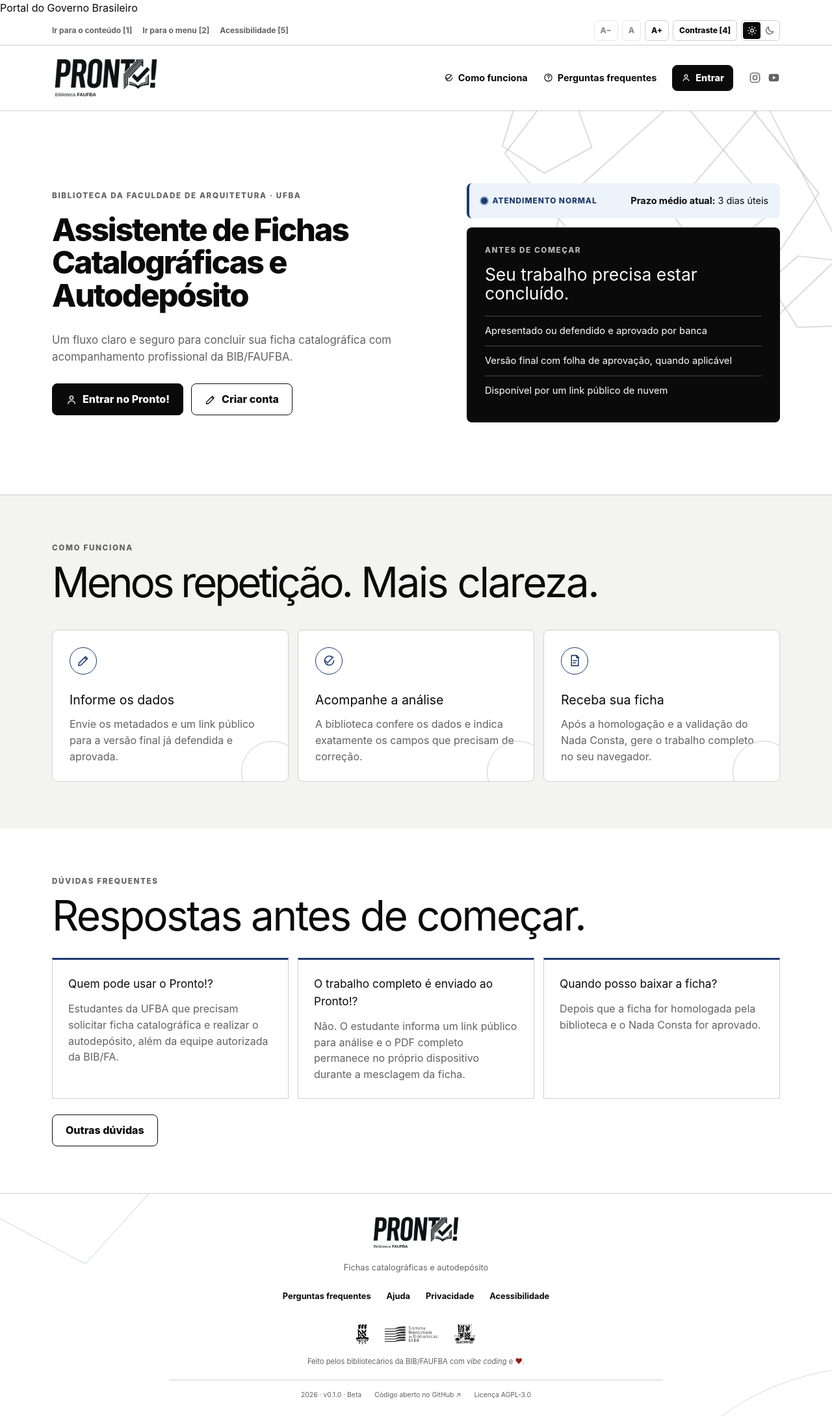
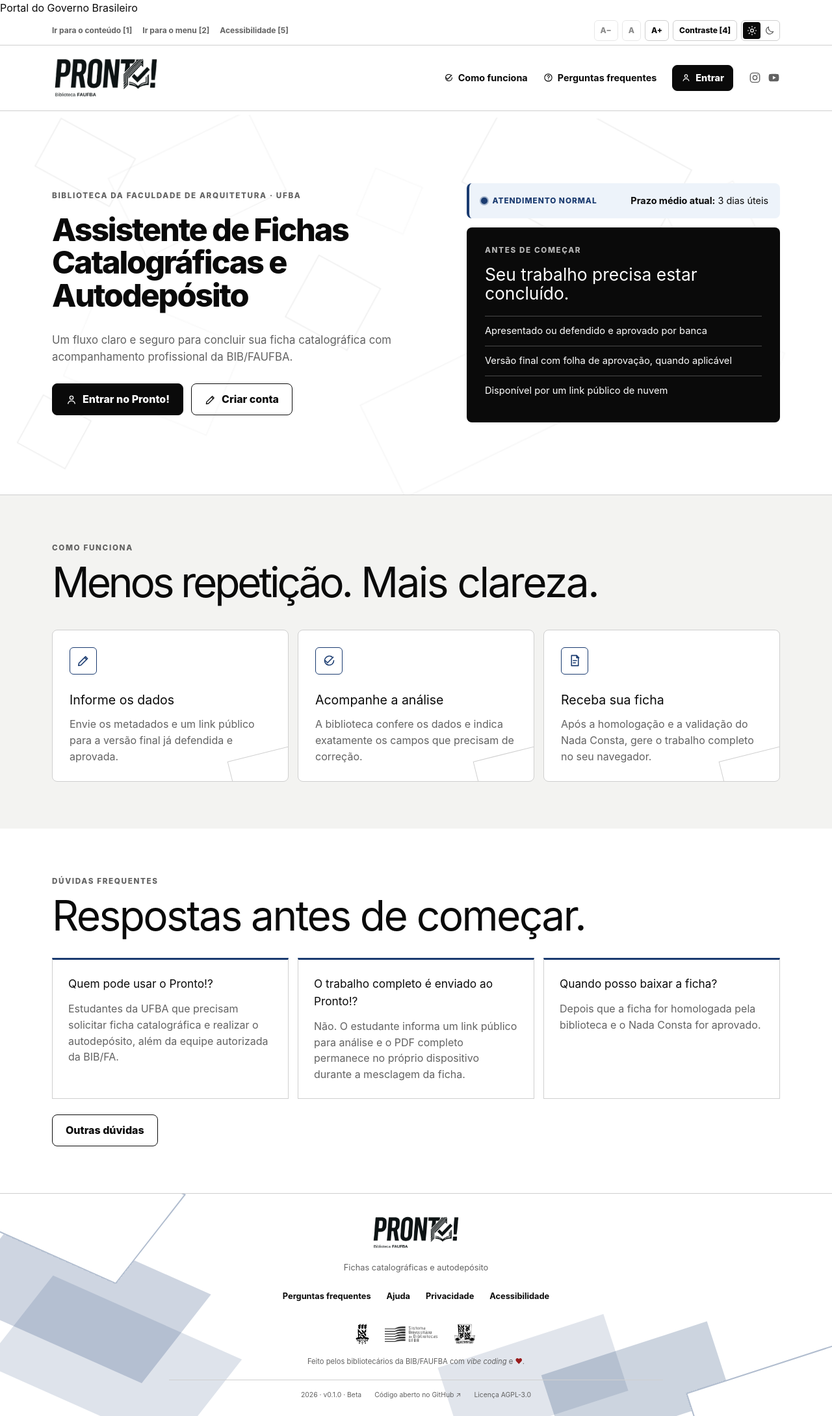
Before and after one commit to ramondavi/codex-projetos, a Next.js app: page / in a window 1280 px wide. Shown: the whole page at 65% size. Built offline with nearby package versions, Linux system fonts and the light colour scheme; no server answers; the database is empty.

Commit message:
fix: refina geometria e painel

```diff
--- a/src/app/globals.css
+++ b/src/app/globals.css
@@ -218,7 +218,7 @@ button, a, input, select { -webkit-tap-highlight-color: transparent; }
 .breadcrumb { font-size: .76rem; }
 .breadcrumb ol { display: flex; flex-wrap: wrap; gap: 7px; margin: 0; padding: 0; list-style: none; }
 .breadcrumb li { display: flex; align-items: center; gap: 7px; color: var(--text-muted); }
-.breadcrumb li:not(:last-child)::after { content: "/"; color: var(--gold); }.breadcrumb--dashboard li:not(:last-child)::after { content: ">"; }
+.breadcrumb li:not(:last-child)::after { content: ">"; color: var(--gold); }
 .breadcrumb a { color: var(--institutional); font-weight: 750; text-decoration: none; }
 .breadcrumb a:hover { text-decoration: underline; }
 .breadcrumb--public { width: min(100% - 48px, 1180px); margin: 26px auto 0; }
@@ -238,20 +238,14 @@ button, a, input, select { -webkit-tap-highlight-color: transparent; }
 .theme-switcher svg { width: 16px; height: 16px; fill: none; stroke: currentColor; stroke-width: 1.8; stroke-linecap: round; stroke-linejoin: round; }
 
 .hero { position: relative; overflow: hidden; border-bottom: 1px solid var(--line); }
-.geometry {
-  position: absolute; top: -54px; right: -62px; width: min(48vw, 660px); height: auto;
-  fill: none; stroke: var(--text); stroke-width: 1; opacity: 0.25; pointer-events: none;
-}
+.geometry { position: absolute; inset: 0; width: 100%; height: 100%; fill: none; stroke: var(--text); stroke-width: 1; opacity: .13; pointer-events: none; }
 .hero > .geometry { animation: hero-geometry-drift 10s ease-in-out infinite alternate; }
-.hero > .geometry path { transform-box: fill-box; transform-origin: center; }
-.hero > .geometry path:nth-child(1) { animation: hero-geometry-weave-one 7.5s ease-in-out infinite; }
-.hero > .geometry path:nth-child(2) { animation: hero-geometry-weave-two 9.5s ease-in-out infinite; }
-.hero > .geometry path:nth-child(3) { animation: hero-geometry-weave-three 12s ease-in-out infinite; }.hero > .geometry circle { animation: hero-geometry-weave-two 14s ease-in-out infinite; }.hero > .geometry path:nth-child(5) { animation: hero-geometry-weave-one 13s ease-in-out infinite reverse; }.hero > .geometry path:nth-child(6) { animation: hero-geometry-weave-three 16s ease-in-out infinite reverse; }
+.hero > .geometry rect { transform-box: fill-box; transform-origin: center; }.hero > .geometry rect:nth-child(3n+1) { animation: hero-geometry-weave-one 11s ease-in-out infinite; opacity:.75; }.hero > .geometry rect:nth-child(3n+2) { animation: hero-geometry-weave-two 14s ease-in-out infinite; opacity:.48; }.hero > .geometry rect:nth-child(3n) { animation: hero-geometry-weave-three 17s ease-in-out infinite; opacity:.3; }
 @keyframes hero-geometry-drift { from { transform: translate3d(0, 0, 0) rotate(-3deg); } to { transform: translate3d(-18px, 14px, 0) rotate(3deg); } }
 @keyframes hero-geometry-weave-one { 0%, 100% { transform: translate(0, 0) rotate(-8deg) scale(1); } 50% { transform: translate(32px, -18px) rotate(28deg) scale(1.045); } }
 @keyframes hero-geometry-weave-two { 0%, 100% { transform: translate(0, 0) rotate(12deg) scale(1.02); } 50% { transform: translate(-34px, 24px) rotate(-30deg) scale(.97); } }
 @keyframes hero-geometry-weave-three { 0%, 100% { transform: translate(0, 0) rotate(-16deg) scale(.98); } 50% { transform: translate(18px, 34px) rotate(34deg) scale(1.04); } }
-@media (prefers-reduced-motion: reduce) { .hero > .geometry, .hero > .geometry path { animation: none; } }
+@media (prefers-reduced-motion: reduce) { .hero > .geometry, .hero > .geometry rect { animation: none; } }
 .hero__grid { min-height: 590px; display: grid; grid-template-columns: 1.08fr 0.92fr; align-items: center; gap: clamp(42px, 6vw, 72px); padding-block: 64px; }
 .hero__content { position: relative; z-index: 1; }
 .hero h1, .auth-card h1, .section__title {
@@ -308,10 +302,10 @@ button, a, input, select { -webkit-tap-highlight-color: transparent; }
 .step { min-height: 220px; padding: 26px; border: 1px solid var(--line); border-radius: var(--radius); background: var(--surface-raised); }
 .step:first-child { border-left: 1px solid var(--line); }
 .step { position: relative; overflow: hidden; transition: transform .24s ease, border-color .24s ease, box-shadow .24s ease; }
-.step::after { content: ""; position: absolute; right: -24px; bottom: -34px; width: 96px; height: 96px; border: 1px solid var(--line); border-radius: 50%; transition: transform .32s ease, background .32s ease; }
+.step::after { content: ""; position: absolute; right: -20px; bottom: -30px; width: 106px; height: 74px; border: 1px solid var(--line); transform: rotate(-14deg); transition: transform .32s ease, background .32s ease; }
 .step:hover { transform: translateY(-6px); border-color: var(--gold); box-shadow: var(--shadow); }
 .step:hover::after { transform: scale(1.75); background: color-mix(in srgb, var(--gold) 12%, transparent); }
-.step__icon { width: 42px; height: 42px; display: grid; place-items: center; border: 1px solid var(--gold); border-radius: 50%; color: var(--gold-dark); transition: transform .28s ease, background .28s ease, color .28s ease; }
+.step__icon { width: 42px; height: 42px; display: grid; place-items: center; border: 1px solid var(--gold); border-radius: var(--radius-sm); color: var(--gold-dark); transition: transform .28s ease, background .28s ease, color .28s ease; }
 .step__icon svg { width: 21px; height: 21px; }
 .step:hover .step__icon { transform: rotate(-9deg) scale(1.08); background: var(--gold); color: var(--bg); }
 .step h3 { margin: 24px 0 10px; font-size: 1.22rem; }
@@ -557,7 +551,7 @@ input::placeholder { color: var(--text-muted); opacity: 0.75; }
 
 .dashboard-shell { --dashboard-nav-width: 232px; min-height: 100vh; display: grid; grid-template-columns: var(--dashboard-nav-width) minmax(0, 1fr); background: var(--surface); transition: grid-template-columns .24s ease; }
 .dashboard-shell--compact { --dashboard-nav-width: 76px; }
-.dashboard-nav { position: sticky; top: 0; height: 100vh; display: flex; flex-direction: column; padding: 28px 16px 22px; background: var(--nav-bg); color: var(--nav-text); transition: padding .24s ease; }
+.dashboard-nav { --nav-accent: #c7c4ff; position: sticky; top: 0; height: 100vh; display: flex; flex-direction: column; padding: 28px 16px 22px; background: var(--nav-bg); color: var(--nav-text); transition: padding .24s ease; }
 .dashboard-nav__top { display: flex; align-items: center; justify-content: space-between; gap: 8px; min-width: 0; min-height: 34px; }
 .dashboard-nav__top .brand { min-width: 0; }
 .dashboard-nav__brand-toggle,.dashboard-nav__favicon { display: grid; flex: 0 0 auto; place-items: center; border: 0; background: transparent; color: color-mix(in srgb, var(--nav-text) 78%, transparent); cursor: pointer; }
@@ -580,8 +574,8 @@ input::placeholder { color: var(--text-muted); opacity: 0.75; }
 .dashboard-nav nav a, .dashboard-nav nav button { display: flex; justify-content: flex-start; align-items: center; gap: 11px; min-height: 44px; width: 100%; padding: 10px 12px; border: 0; border-left: 2px solid transparent; border-radius: 0 var(--radius) var(--radius) 0; background: transparent; color: color-mix(in srgb, var(--nav-text) 82%, transparent); cursor: pointer; text-align: left; text-decoration: none; }
 .dashboard-nav__icon { flex: 0 0 auto; width: 18px; height: 18px; fill: none; stroke: currentColor; stroke-linecap: round; stroke-linejoin: round; stroke-width: 1.75; }
 .dashboard-nav__label { min-width: 0; overflow: hidden; text-overflow: ellipsis; white-space: nowrap; }
-.dashboard-nav nav .is-active { color: var(--gold); border-left-color: var(--gold); background: color-mix(in srgb, var(--gold) 18%, var(--nav-bg)); }.dashboard-nav nav .is-active .dashboard-nav__icon { color: var(--gold); }
-.dashboard-nav nav a:hover,.dashboard-nav nav button:hover { color: var(--gold) !important; border-left-color: var(--gold); background: color-mix(in srgb, var(--gold) 22%, var(--nav-bg)); transform: translateX(2px); }.dashboard-nav nav a:hover .dashboard-nav__icon,.dashboard-nav nav button:hover .dashboard-nav__icon { color: var(--gold); }
+.dashboard-nav nav .is-active { color: var(--nav-accent); border-left-color: var(--nav-accent); background: color-mix(in srgb, var(--nav-accent) 19%, var(--nav-bg)); }.dashboard-nav nav .is-active .dashboard-nav__icon { color: var(--nav-accent); }
+.dashboard-nav nav a:hover,.dashboard-nav nav button:hover { color: var(--nav-accent) !important; border-left-color: var(--nav-accent); background: color-mix(in srgb, var(--nav-accent) 24%, var(--nav-bg)); transform: translateX(2px); }.dashboard-nav nav a:hover .dashboard-nav__icon,.dashboard-nav nav button:hover .dashboard-nav__icon { color: var(--nav-accent); }
 .dashboard-nav nav small { font-size: 0.58rem; text-transform: uppercase; letter-spacing: 0.08em; }
 .dashboard-nav__admin { position: relative; }
 .dashboard-nav__admin-trigger::after { margin-left: auto; color: var(--nav-text); content: "+"; font-size: 1.1rem; font-weight: 400; line-height: 1; transition: transform .18s ease; }
@@ -663,6 +657,7 @@ input::placeholder { color: var(--text-muted); opacity: 0.75; }
 .overview-context { display: grid; grid-template-columns: 1fr 1fr; gap: 18px; margin-top: 24px; }
 .overview-context .panel { display: grid; gap: 9px; }
 .overview-context h2, .overview-announcements h2 { margin: 0; font-size: 1.25rem; }
+.overview-stats article > svg,.overview-announcements__list article > svg,.panel-heading-with-icon svg,.eyebrow svg { width: 17px; height: 17px; vertical-align: -3px; color: var(--institutional); }.overview-stats article > svg { width: 20px; height: 20px; margin-bottom: 8px; }.panel-heading-with-icon { display: inline-flex; align-items: center; gap: 8px; }
 .overview-context p:not(.eyebrow), .overview-announcements p { margin: 0; color: var(--text-muted); }
 .overview-context .button { justify-self: start; margin-top: 5px; }
 .overview-announcements { display: grid; gap: 16px; margin-top: 28px; }
--- a/src/components/dashboard-shell.tsx
+++ b/src/components/dashboard-shell.tsx
@@ -47,7 +47,7 @@ export function DashboardShell({ children, fullName, role, serviceStatus, servic
           <Link className={activeClass("/painel/autodeposito")} href="/painel/autodeposito" aria-label="Autodepósito" title="Autodepósito"><SidebarIcon name="deposit" /><span className="dashboard-nav__label">Autodepósito</span></Link>
           <Link className={activeClass("/painel/conta")} href="/painel/conta" aria-label="Minha conta" title="Minha conta"><SidebarIcon name="account" /><span className="dashboard-nav__label">Minha conta</span></Link>
         </nav>}
-        <Link className="dashboard-nav__public-link" href="/" title="Abrir site público"><AppIcon name="home" /><span className="dashboard-nav__label">Site público</span></Link>
+        <Link className="dashboard-nav__public-link" href="/" title="Abrir site público"><AppIcon name="external" /><span className="dashboard-nav__label">Site público</span></Link>
       </aside>
       <div className="dashboard-content">
         <header className="dashboard-header">
--- a/src/components/geometry.tsx
+++ b/src/components/geometry.tsx
@@ -1,12 +1,8 @@
 export function Geometry() {
   return (
-    <svg className="geometry" viewBox="0 0 520 320" aria-hidden="true">
-      <path d="M88 32 310 8l126 108-72 168-184-22L34 142Z" />
-      <path d="m178 86 198-54 46 192-218 48-98-112Z" />
-      <path d="m286 22 188 102-32 150-176-72Z" />
-      <circle cx="64" cy="268" r="28" />
-      <path d="m24 72 58-42 52 48-38 56-62-6Z" />
-      <path d="m404 214 82-28 22 76-66 34-58-36Z" />
+    <svg className="geometry" viewBox="0 0 1200 560" aria-hidden="true">
+      <rect x="34" y="52" width="118" height="76" /><rect x="204" y="14" width="232" height="132" /><rect x="520" y="62" width="72" height="72" /><rect x="674" y="18" width="274" height="168" /><rect x="1022" y="84" width="112" height="112" />
+      <rect x="104" y="266" width="220" height="138" /><rect x="408" y="242" width="98" height="98" /><rect x="578" y="332" width="268" height="154" /><rect x="946" y="278" width="174" height="104" /><rect x="14" y="446" width="76" height="76" />
     </svg>
   );
 }
--- a/src/components/site-footer.module.css
+++ b/src/components/site-footer.module.css
@@ -1,7 +1,7 @@
 .footer { position: relative; overflow: hidden; border-top: 1px solid var(--line); background: var(--surface-raised); color: var(--text-muted); text-align: center; }
-.footer::before,.footer::after { content: ""; position: absolute; z-index: 0; border: 1px solid color-mix(in srgb, var(--institutional) 18%, transparent); pointer-events: none; }
-.footer::before { width: 280px; height: 180px; top: -116px; left: -70px; transform: rotate(28deg) skewX(-14deg); }
-.footer::after { width: 340px; height: 140px; right: -110px; bottom: -88px; transform: rotate(-22deg); border-radius: 50%; }
+.footer::before,.footer::after { content: ""; position: absolute; z-index: 0; border: 2px solid color-mix(in srgb, var(--institutional) 34%, transparent); pointer-events: none; }
+.footer::before { width: 320px; height: 170px; top: -80px; left: -74px; transform: rotate(24deg) skewX(-14deg); box-shadow: 130px 124px 0 -1px color-mix(in srgb, var(--institutional) 21%, transparent), 232px 196px 0 -1px color-mix(in srgb, var(--institutional) 14%, transparent); }
+.footer::after { width: 270px; height: 126px; right: -58px; bottom: -46px; transform: rotate(-18deg); box-shadow: -204px -96px 0 -1px color-mix(in srgb, var(--institutional) 22%, transparent), -352px -156px 0 -1px color-mix(in srgb, var(--institutional) 13%, transparent); }
 .inner { position: relative; z-index: 1; width: min(760px, calc(100% - 48px)); margin-inline: auto; padding-block: 32px 24px; }
 .signature { display: grid; justify-items: center; gap: 9px; }
 .signature :global(.brand__logo) { width: 138px; }
```
Also changed, not shown: src/app/painel/page.tsx (+9 -8 lines).
